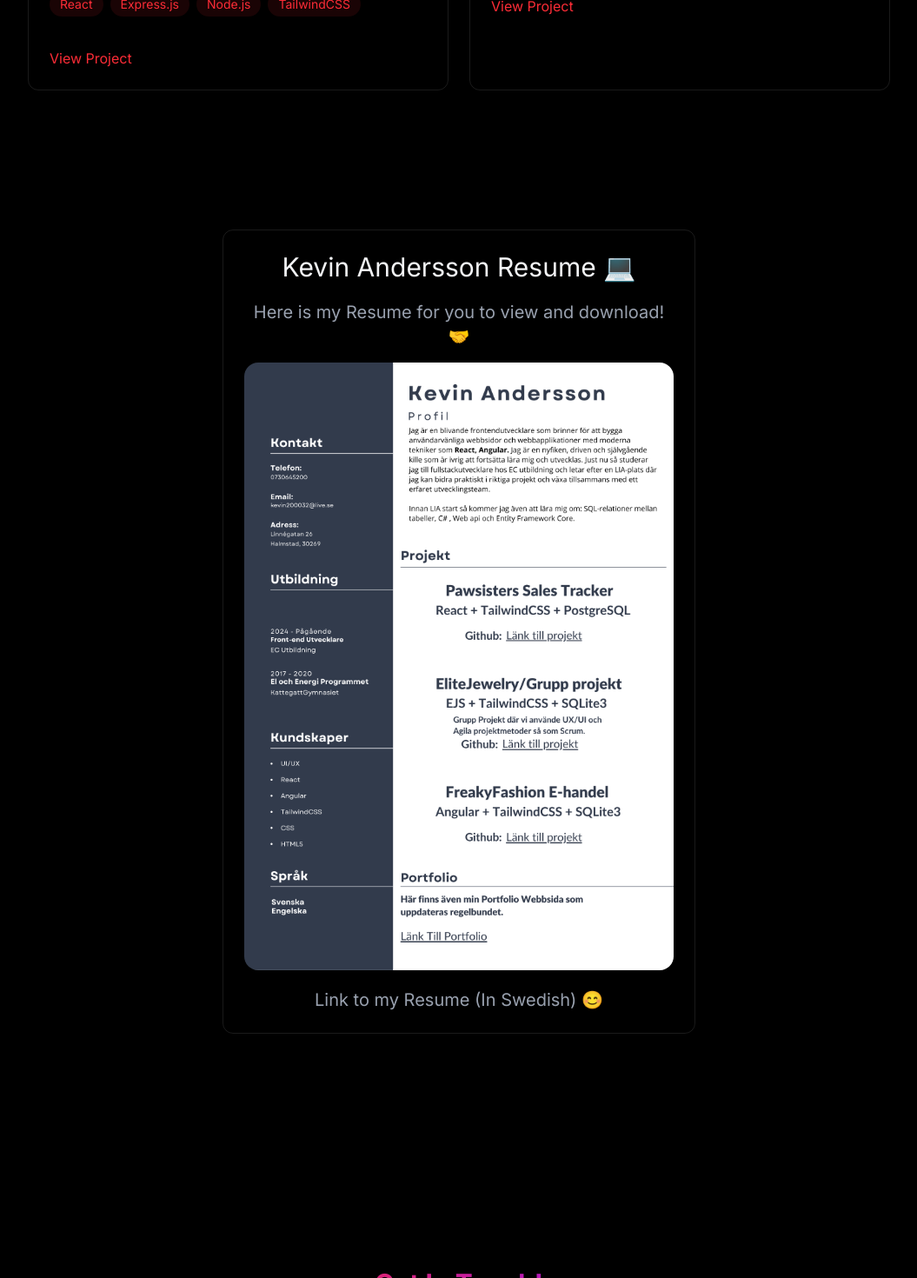
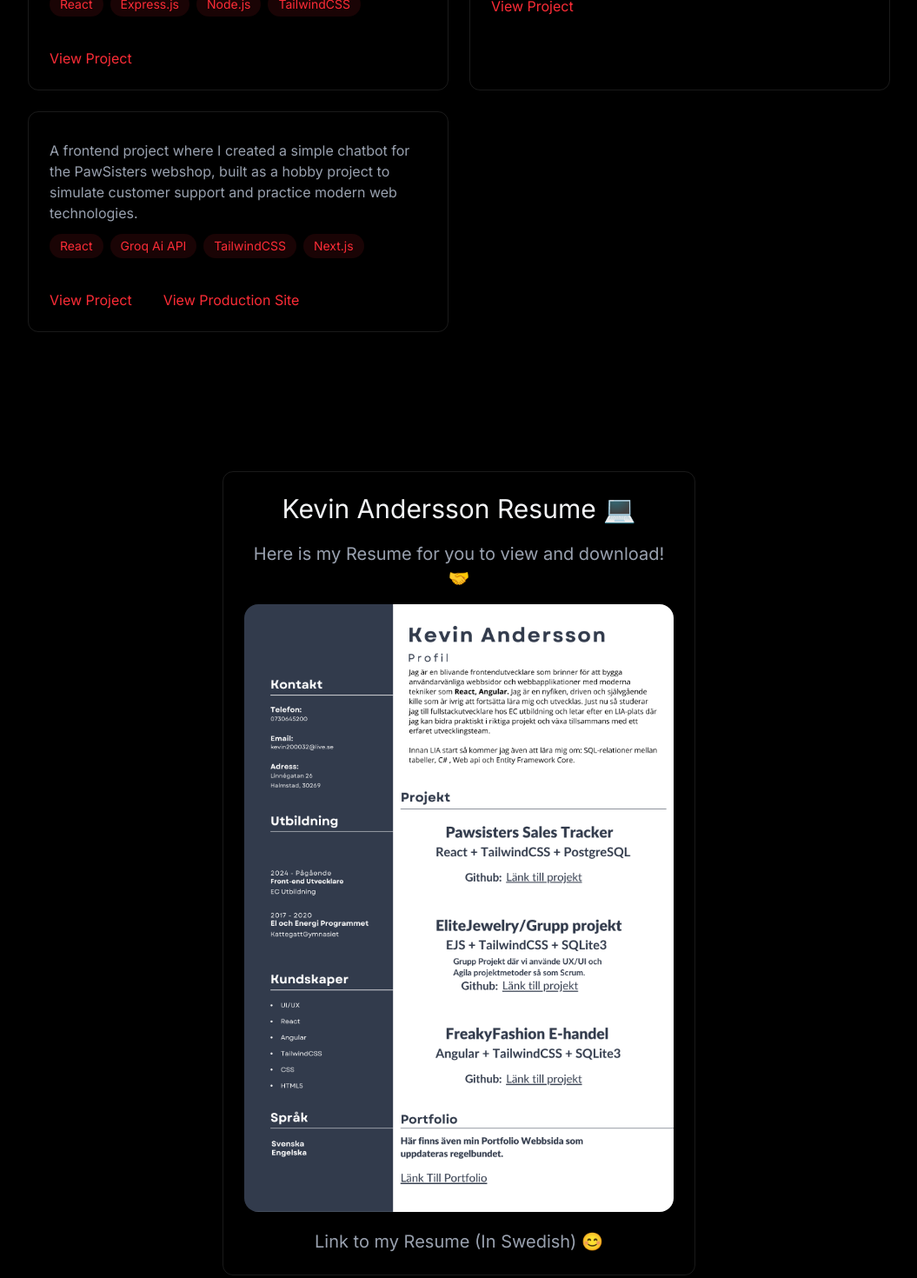
Before and after one commit to Kevin-a01/MyPortfolio, a React (Vite) app: page / in a window 1280 px wide. Shown: the part 2280-3750 px from the top of the page at 87% size, without its empty margins (112-1167 px from the left). Built offline with nearby package versions, Linux system fonts and the light colour scheme.

Commit message:
fix more project

```diff
--- a/src/components/LoadingScreen.jsx
+++ b/src/components/LoadingScreen.jsx
@@ -2,7 +2,7 @@ import { useEffect, useState } from "react";
 
 export const LoadingScreen = ({ onComplete }) => {
   const [text, setText] = useState("");
-  const fullText = "<Hello World/>";
+  const fullText = "<Welcome/>";
 
   useEffect(() => {
     let index = 0;
@@ -29,7 +29,7 @@ export const LoadingScreen = ({ onComplete }) => {
       </div>
 
       <div className="w-[200px] h-[2px] bg-gray-800 rounded relative overflow-hidden">
-        <div className="w-full h-full bg-purple-500 shadow-[0_0_15px_#3b82f6] animate-loading-bar"></div>
+        <div className="w-full h-full bg-pink-500 shadow-[0_0_15px_#3b82f6] animate-loading-bar"></div>
       </div>
     </div>
   );
--- a/src/components/sections/Projects.jsx
+++ b/src/components/sections/Projects.jsx
@@ -1,8 +1,7 @@
 import RevealOnScroll from "../RevealOnScroll";
 
-function Projects({menuOpen}){
-
-    const language = navigator.language.startsWith('sv') ? 'sv' : 'en'
+function Projects({ menuOpen }) {
+  const language = navigator.language.startsWith("sv") ? "sv" : "en";
 
   const texts = {
     sv: {
@@ -11,112 +10,171 @@ function Projects({menuOpen}){
       projectTitle2: "EliteJewelry/E-handels hemsida",
       projectTitle3: "Pawsisters Sales Tracker",
       projectTitle4: "Pawsisters/FreakyFashion",
-        projectDescription: "Det här är ett e-handelsprojekt som jag utvecklar för en av mina kurser, JavaScript 2, där vi lär oss React och bygger med det.",
-        projectDescription2: "Det här är ett e-handelsgrupprojekt som jag arbetade med tillsammans med några klasskamrater, där vi byggde en smyckeswebbplats för en kurs som fokuserade på agila projektmetoder och UX/UI-design. Vi lärde oss hur man samarbetar i team och skapar wireframes för webbplatsen.",
-        projectDescription3: "Detta är ett hobbyprojekt jag utvecklat för Pawsisters, en Artist Alley-butik. Det är en säljtracker som låter användaren registrera event, produkter, priser och betalningsmetoder. Försäljningen presenteras i en tabell, och vid dagens slut kan datan sparas för framtida analys. Användaren kan även filtrera försäljningen baserat på betalningsmetod för bättre översikt.",
-        projectDescription4: "Detta är ett projekt som jag skapade till min kurs där jag valde att skapa en e-handel sida med hjälp av Next.js och React. Detta projekt gjorde så att jag fick lära mig grundläggande kundskaper av Next.js.",
+      projectTitle5: "Pawsisters Simple Support Bot",
+      projectDescription:
+        "Det här är ett e-handelsprojekt som jag utvecklar för en av mina kurser, JavaScript 2, där vi lär oss React och bygger med det.",
+      projectDescription2:
+        "Det här är ett e-handelsgrupprojekt som jag arbetade med tillsammans med några klasskamrater, där vi byggde en smyckeswebbplats för en kurs som fokuserade på agila projektmetoder och UX/UI-design. Vi lärde oss hur man samarbetar i team och skapar wireframes för webbplatsen.",
+      projectDescription3:
+        "Detta är ett hobbyprojekt jag utvecklat för Pawsisters, en Artist Alley-butik. Det är en säljtracker som låter användaren registrera event, produkter, priser och betalningsmetoder. Försäljningen presenteras i en tabell, och vid dagens slut kan datan sparas för framtida analys. Användaren kan även filtrera försäljningen baserat på betalningsmetod för bättre översikt.",
+      projectDescription4:
+        "Detta är ett projekt som jag skapade till min kurs där jag valde att skapa en e-handel sida med hjälp av Next.js och React. Detta projekt gjorde så att jag fick lära mig grundläggande kundskaper av Next.js.",
+      projectDescription5:
+        "Ett frontend-projekt där jag skapat en simpel chatbot för PawSisters webshop, byggd som ett hobbyprojekt för att simulera kundsupport och träna på moderna webbtekniker.",
       viewProject: "Se Projekt",
-        viewDemo: "Se Produktions Sida"
+      viewDemo: "Se Produktions Sida",
     },
 
     en: {
       featuredProjects: "Featured Projects",
       projectTitle: "FreakyFashion 1.0 / E-Commerce Website",
       projectTitle2: "EliteJewelry / E-Commerce Website",
-        projectDescription: "This is a e-commerce project I'm developing for one of my courses, JavaScript2 where we are learning React and buildning with it.",
-        projectDescription2: "This is an e-commerce group project I worked on with classmates, building a jewelry website for a course focused on Agile project methods and UX/UI design. We learned how to collaborate as a team and create wireframes for the website.",
-        projectDescription3: "This is a hobby project I developed for Pawsisters, an Artist Alley shop. It is a sales tracker that allows users to log events, products, prices, and payment methods. Sales data is displayed in a table, and at the end of the day, transactions can be stored for future analysis. Users can also filter sales by payment method for better insights.",
-        projectDescription4: "This is a project I created for my course, where I chose to build an e-commerce site using Next.js and React. This project made me learn about the basics of Next.js",
+      projectDescription:
+        "This is a e-commerce project I'm developing for one of my courses, JavaScript2 where we are learning React and buildning with it.",
+      projectDescription2:
+        "This is an e-commerce group project I worked on with classmates, building a jewelry website for a course focused on Agile project methods and UX/UI design. We learned how to collaborate as a team and create wireframes for the website.",
+      projectDescription3:
+        "This is a hobby project I developed for Pawsisters, an Artist Alley shop. It is a sales tracker that allows users to log events, products, prices, and payment methods. Sales data is displayed in a table, and at the end of the day, transactions can be stored for future analysis. Users can also filter sales by payment method for better insights.",
+      projectDescription4:
+        "This is a project I created for my course, where I chose to build an e-commerce site using Next.js and React. This project made me learn about the basics of Next.js",
+      projectDescription5:
+        "A frontend project where I created a simple chatbot for the PawSisters webshop, built as a hobby project to simulate customer support and practice modern web technologies.",
       viewProject: "View Project",
-        viewDemo: "View Production Site"
-
-    }
+      viewDemo: "View Production Site",
+    },
   };
 
-    const t = texts[language]
+  const t = texts[language];
 
-    return(
-        <section id="projects" className={`min-h-screen flex items-center justify-center py-20 transition-all duration-500 ${menuOpen ? "opacity-10" : "opacity-100"}`}>
-
+  return (
+    <section
+      id="projects"
+      className={`min-h-screen flex items-center justify-center py-20 transition-all duration-500 ${menuOpen ? "opacity-10" : "opacity-100"}`}
+    >
       <RevealOnScroll>
         <div className="max-w-5xl mx-auto px-4">
+          <h2 className="text-3xl font-bold mb-8 bg-gradient-to-l from-red-500 to-purple-600 bg-clip-text text-transparent  text-center">
+            {t.featuredProjects}
+          </h2>
 
-            <h2 className="text-3xl font-bold mb-8 bg-gradient-to-l from-red-500 to-purple-600 bg-clip-text text-transparent  text-center">{t.featuredProjects}</h2>
-
+          {/* Project 1 */}
           <div className="grid grid-cols-1 md:grid-cols-2 gap-6">
             <div className="p-6 rounded-xl border border-white/10 hover:-translate-y-1 hover:border-red-500/30 hover:shadow-[0_2px_8px_rgba(59,130,246,0.2)] transition">
-
               <h3 className="text-xl font-bold mb-2 text-gray-200">
                 {t.projectTitle}
               </h3>
 
               <p className="text-gray-400 pb-3">{t.projectDescription}</p>
               <div className="flex flex-wrap gap-2 mb-4">
-                        {["React","Express.js","Node.js","TailwindCSS"].map((tech, key) => (
-                            <span key={key} className="bg-red-500/10 text-red-500 py-1 px-3 rounded-full text-sm hover:bg-red-500/20 hover:shadow-[0_2px_8px_rgba(59,130,246,0.1)] transition-all">
+                {["React", "Express.js", "Node.js", "TailwindCSS"].map(
+                  (tech, key) => (
+                    <span
+                      key={key}
+                      className="bg-red-500/10 text-red-500 py-1 px-3 rounded-full text-sm hover:bg-red-500/20 hover:shadow-[0_2px_8px_rgba(59,130,246,0.1)] transition-all"
+                    >
                       {tech}
                     </span>
-                        ))}
+                  ),
+                )}
               </div>
 
               <div className="flex justify-between items-center">
-                        <a href="https://github.com/Kevin-a01/freakyfashion1.0" target="_blank" rel="noopener noreferrer" className="text-red-500 hover:text-red-400 pt-5">{t.viewProject}</a>
+                <a
+                  href="https://github.com/Kevin-a01/freakyfashion1.0"
+                  target="_blank"
+                  rel="noopener noreferrer"
+                  className="text-red-500 hover:text-red-400 pt-5"
+                >
+                  {t.viewProject}
+                </a>
+              </div>
             </div>
 
-                </div>
+            {/* Project 2 */}
             <div className="p-6 rounded-xl border border-white/10 hover:-translate-y-1 hover:border-red-500/30 hover:shadow-[0_2px_8px_rgba(59,130,246,0.2)] transition">
-
               <h3 className="text-xl font-bold mb-2 text-gray-200">
                 {t.projectTitle2}
               </h3>
 
               <p className="text-gray-400 pb-3">{t.projectDescription2}</p>
               <div>
-                        {["EJS","Express.js","Node.js","TailwindCSS"].map((tech, key) => (
-                            <span key={key} className="bg-red-500/10 text-red-500 py-1 px-3 rounded-full text-sm hover:bg-red-500/20 hover:shadow-[0_2px_8px_rgba(59,130,246,0.1)] transition-all">
+                {["EJS", "Express.js", "Node.js", "TailwindCSS"].map(
+                  (tech, key) => (
+                    <span
+                      key={key}
+                      className="bg-red-500/10 text-red-500 py-1 px-3 rounded-full text-sm hover:bg-red-500/20 hover:shadow-[0_2px_8px_rgba(59,130,246,0.1)] transition-all"
+                    >
                       {tech}
                     </span>
-                        ))}
+                  ),
+                )}
               </div>
 
               <div className="flex justify-between items-center">
-                        <a href="https://github.com/Dima-ja/EliteJewelry" target="_blank" rel="noopener noreferrer" className="text-red-500 hover:text-red-400 pt-5">{t.viewProject}</a>
+                <a
+                  href="https://github.com/Dima-ja/EliteJewelry"
+                  target="_blank"
+                  rel="noopener noreferrer"
+                  className="text-red-500 hover:text-red-400 pt-5"
+                >
+                  {t.viewProject}
+                </a>
               </div>
             </div>
 
+            {/* Project 3 */}
             <div className="p-6 rounded-xl border       border-white/10 hover:-translate-y-1 hover:border-red-500/30 hover:shadow-  [0_2px_8px_rgba(59,130,246,0.2)] transition">
-
               <h3 className="text-xl font-bold mb-2 text-gray-200">
                 {t.projectTitle3}
               </h3>
 
               <p className="text-gray-400 pb-3">{t.projectDescription3}</p>
               <div className="flex flex-wrap gap-2 mb-4">
-                        {["React","Express.js","Node.js","TailwindCSS"].map((tech, key) => (
-                            <span key={key} className="bg-red-500/10 text-red-500 py-1 px-3 rounded-full text-sm hover:bg-red-500/20 hover:shadow-[0_2px_8px_rgba(59,130,246,0.1)] transition-all">
+                {["React", "Express.js", "Node.js", "TailwindCSS"].map(
+                  (tech, key) => (
+                    <span
+                      key={key}
+                      className="bg-red-500/10 text-red-500 py-1 px-3 rounded-full text-sm hover:bg-red-500/20 hover:shadow-[0_2px_8px_rgba(59,130,246,0.1)] transition-all"
+                    >
                       {tech}
                     </span>
-                        ))}
+                  ),
+                )}
               </div>
 
               <div className="flex gap-9">
                 <div className="flex justify-between items-center">
-                        <a href="https://github.com/Kevin-a01/Pawsisters_sales_tracker" target="_blank" rel="noopener noreferrer" className="text-red-500 hover:text-red-400 pt-5">{t.viewProject}</a>
+                  <a
+                    href="https://github.com/Kevin-a01/Pawsisters_sales_tracker"
+                    target="_blank"
+                    rel="noopener noreferrer"
+                    className="text-red-500 hover:text-red-400 pt-5"
+                  >
+                    {t.viewProject}
+                  </a>
+                </div>
               </div>
             </div>
 
-                </div>
-
+            {/* Project 4 */}
             <div className="p-6 rounded-xl border       border-white/10 hover:-translate-y-1 hover:border-red-500/30 hover:shadow-  [0_2px_8px_rgba(59,130,246,0.2)] transition">
-
               <h3 className="text-xl font-bold mb-2 text-gray-200">
                 {t.projectTitle4}
               </h3>
 
               <p className="text-gray-400 pb-3">{t.projectDescription4}</p>
               <div className="flex flex-wrap gap-2 mb-4">
-                        {["React","Express.js","Node.js","TailwindCSS", "Next.js"].map((techno, key) => (
-                            <span key={key} className="bg-red-500/10 text-red-500 py-1 px-3 rounded-full text-sm hover:bg-red-500/20 hover:shadow-[0_2px_8px_rgba(59,130,246,0.1)] transition-all">
+                {[
+                  "React",
+                  "Express.js",
+                  "Node.js",
+                  "TailwindCSS",
+                  "Next.js",
+                ].map((techno, key) => (
+                  <span
+                    key={key}
+                    className="bg-red-500/10 text-red-500 py-1 px-3 rounded-full text-sm hover:bg-red-500/20 hover:shadow-[0_2px_8px_rgba(59,130,246,0.1)] transition-all"
+                  >
                     {techno}
                   </span>
                 ))}
@@ -124,16 +182,66 @@ function Projects({menuOpen}){
 
               <div className="flex gap-9">
                 <div className="flex justify-between items-center">
-                        <a href="https://github.com/Kevin-a01/pawsisters-freakyfashion" target="_blank" rel="noopener noreferrer" className="text-red-500 hover:text-red-400 pt-5">{t.viewProject}</a>
+                  <a
+                    href="https://github.com/Kevin-a01/pawsisters-freakyfashion"
+                    target="_blank"
+                    rel="noopener noreferrer"
+                    className="text-red-500 hover:text-red-400 pt-5"
+                  >
+                    {t.viewProject}
+                  </a>
+                </div>
               </div>
             </div>
 
+            {/* Project 5 */}
+
+            <div className="p-6 rounded-xl border       border-white/10 hover:-translate-y-1 hover:border-red-500/30 hover:shadow-  [0_2px_8px_rgba(59,130,246,0.2)] transition">
+              <h3 className="text-xl font-bold mb-2 text-gray-200">
+                {t.projectTitle5}
+              </h3>
+
+              <p className="text-gray-400 pb-3">{t.projectDescription5}</p>
+              <div className="flex flex-wrap gap-2 mb-4">
+                {["React", "Groq Ai API", "TailwindCSS", "Next.js"].map(
+                  (techno, key) => (
+                    <span
+                      key={key}
+                      className="bg-red-500/10 text-red-500 py-1 px-3 rounded-full text-sm hover:bg-red-500/20 hover:shadow-[0_2px_8px_rgba(59,130,246,0.1)] transition-all"
+                    >
+                      {techno}
+                    </span>
+                  ),
+                )}
+              </div>
+
+              <div className="flex gap-9 items-center">
+                <div className="flex justify-between items-center">
+                  <a
+                    href="https://github.com/Kevin-a01/support-bot"
+                    target="_blank"
+                    rel="noopener noreferrer"
+                    className="text-red-500 hover:text-red-400 pt-5"
+                  >
+                    {t.viewProject}
+                  </a>
+                </div>
+                <div className="flex justify-between items-center">
+                  <a
+                    href="https://support-bot-lime.vercel.app/"
+                    target="_blank"
+                    rel="noopener norefferer"
+                    className="text-red-500 hover:text-red-400 pt-5"
+                  >
+                    {t.viewDemo}
+                  </a>
+                </div>
+              </div>
             </div>
           </div>
         </div>
       </RevealOnScroll>
     </section>
-    )
-
+  );
 }
 export default Projects;
--- a/src/components/sections/Resume.jsx
+++ b/src/components/sections/Resume.jsx
@@ -1,54 +1,58 @@
 import { useState } from "react";
 import RevealOnScroll from "../RevealOnScroll";
 
-export function Resume({menuOpen}){
-
+export function Resume({ menuOpen }) {
   const [isZoomed, setIsZoomed] = useState(false);
 
-  const language = navigator.language.startsWith('sv') ? 'sv' : 'en'
+  const language = navigator.language.startsWith("sv") ? "sv" : "en";
 
   const texts = {
-
     sv: {
       resumeTitle: "Kevin Andersson CV 💻",
       resumeDescription: "Här finns mitt CV att kolla genom och ladda ner! 🤝",
-      resumeLink: "Länk till mitt CV 😊"
-
+      resumeLink: "Länk till mitt CV 😊",
     },
-    en:{
+    en: {
       resumeTitle: "Kevin Andersson Resume 💻",
       resumeDescription: "Here is my Resume for you to view and download! 🤝",
-      resumeLink: "Link to my Resume (In Swedish) 😊"
-
-    }
+      resumeLink: "Link to my Resume (In Swedish) 😊",
+    },
   };
 
   const t = texts[language];
 
-  return(
-
-    <section id="resume" className={`flex items-center justify-center py-20 transition-all duration-500 ${menuOpen ? "opacity-10" : "opacity-100"}`}   >
+  return (
+    <section
+      id="resume"
+      className={`flex items-center justify-center py-20 transition-all duration-500 ${menuOpen ? "opacity-10" : "opacity-100"}`}
+    >
       <RevealOnScroll>
-
-      <div className="mx-auto px-4 w-full md:w-xl">
-        <div className={`p-6 rounded-xl border border-white/10 hover:-translate-y-1 hover:border-red-500/30 hover:shadow-[0_2px_8px_rgba(59,130,246,0.2)] transition`}>
-          <h1 className="text-2xl text-center md:text-3xl">{t.resumeTitle}</h1>
-          <h2 className="text-lg mb-4 md:text-xl text-center mt-5 text-gray-400">{t.resumeDescription}</h2>
-          <img onClick={() => setIsZoomed(!isZoomed)} src="/MyPortfolio/CV.png" alt="" className={`w-full h-1/2 mx-auto transition-transform duration-300 rounded-2xl ${isZoomed ? "scale-120 md:scale-135 " : "scale-100"}`} />
-          <a href="/MyPortfolio/kevin_andersson_lia_cv.pdf" download
-          className="flex justify-center mt-5 text-xl hover:text-red-400 text-gray-400">
-            <button>
-                {t.resumeLink}
-            </button>
+        <div className="mx-auto px-4 w-full md:w-xl">
+          <div
+            className={`p-6 rounded-xl border border-white/10 hover:-translate-y-1 hover:border-red-500/30 hover:shadow-[0_2px_8px_rgba(59,130,246,0.2)] transition`}
+          >
+            <h1 className="text-2xl text-center md:text-3xl">
+              {t.resumeTitle}
+            </h1>
+            <h2 className="text-lg mb-4 md:text-xl text-center mt-5 text-gray-400">
+              {t.resumeDescription}
+            </h2>
+            <img
+              onClick={() => setIsZoomed(!isZoomed)}
+              src="/MyPortfolio/CV.png"
+              alt=""
+              className={`w-full h-1/2 mx-auto transition-transform duration-300 rounded-2xl ${isZoomed ? "scale-120 md:scale-135 " : "scale-100"}`}
+            />
+            <a
+              href="/MyPortfolio/kevin_andersson_lia_cv.pdf"
+              download
+              className="flex justify-center mt-5 text-xl hover:text-red-400 text-gray-400 cursor-pointer w-fit mx-auto"
+            >
+              <button className="cursor-pointer w-fit">{t.resumeLink}</button>
             </a>
-
+          </div>
         </div>
-
-
-      </div>
-    </RevealOnScroll>
+      </RevealOnScroll>
     </section>
-
-  )
-
+  );
 }
```
Lines whose indentation alone changed are shown as unchanged.
